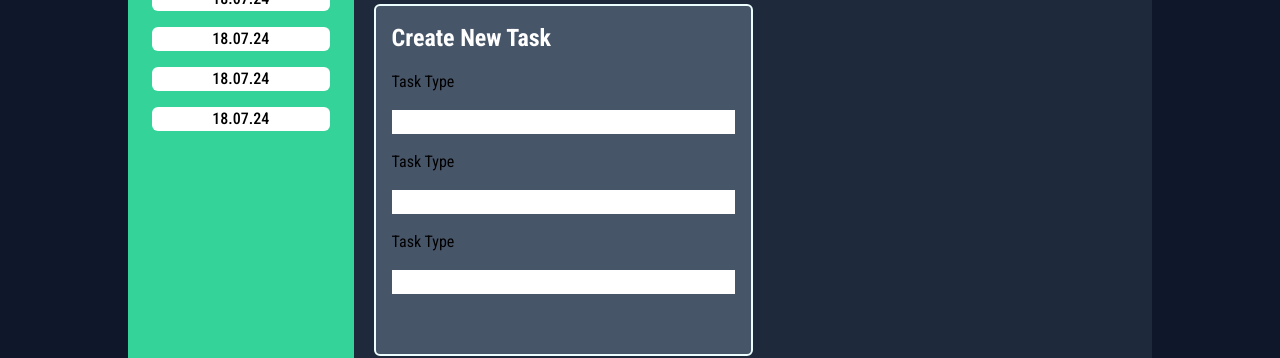
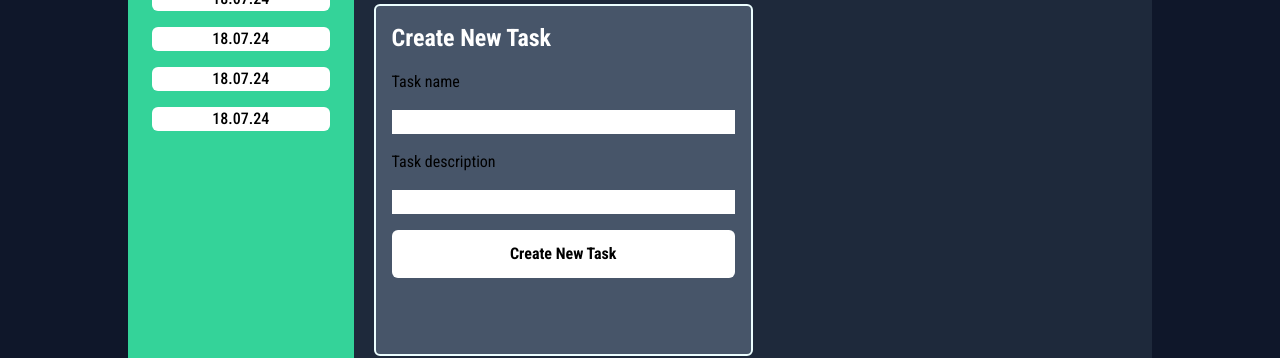
Before and after one commit to Borub-ar/Fullstack-ToDo-App, a React (Vite) app in the folder client/: page / in a window 1280 px wide. Shown: the part 288-646 px from the top of the page. Built offline with nearby package versions, Linux system fonts and the light colour scheme; the HTML template or start-up script is replaced by a standard one.

Commit message:
Create Input Component

```diff
--- a/client/src/App.tsx
+++ b/client/src/App.tsx
@@ -5,11 +5,7 @@ import ToDoPanel from './components/ToDoPanel';
 function App() {
   return (
     <main className='h-dvh flex flex-col bg-slate-900'>
-      <img
-        src='../public/images/mountain-background.jpg'
-        alt='Image of mountains'
-        className='relative h-2/6 object-cover'
-      />
+      <img src='../public/images/mountain-background.jpg' alt='Image of mountains' className='h-1/3 object-cover' />
 
       <ToDoPanel></ToDoPanel>
 
--- a/client/src/components/CreateTaskPanel/CreateTaskPanel.tsx
+++ b/client/src/components/CreateTaskPanel/CreateTaskPanel.tsx
@@ -1,16 +1,14 @@
+import TextInput from './TextInput';
+
 const CreateTaskPanel = () => {
   return (
     <form className='bg-slate-600 h-full rounded-md p-4 w-1/2 flex flex-col gap-4 border-2 border-cyan-50 border-solid'>
       <p className='font-bold text-2xl text-white'>Create New Task</p>
 
-      <label htmlFor='title'>Task Type</label>
-      <input id='title' type='text' />
+      <TextInput title='Task name' id='name' />
+      <TextInput title='Task description' id='description' />
 
-      <label htmlFor='description'>Task Type</label>
-      <input id='description' type='text' />
-
-      <label htmlFor='type'>Task Type</label>
-      <input id='type' type='text' />
+      <button className='bg-white rounded-md p-3 font-bold'>Create New Task</button>
     </form>
   );
 };
--- /dev/null
+++ b/client/src/components/CreateTaskPanel/TextInput.tsx
@@ -0,0 +1,15 @@
+type TextInputProps = {
+  title: string;
+  id: string;
+};
+
+const TextInput = ({ title, id }: TextInputProps) => {
+  return (
+    <>
+      <label htmlFor={id}>{title}</label>
+      <input id={id} type='text'  />
+    </>
+  );
+};
+
+export default TextInput;
```
